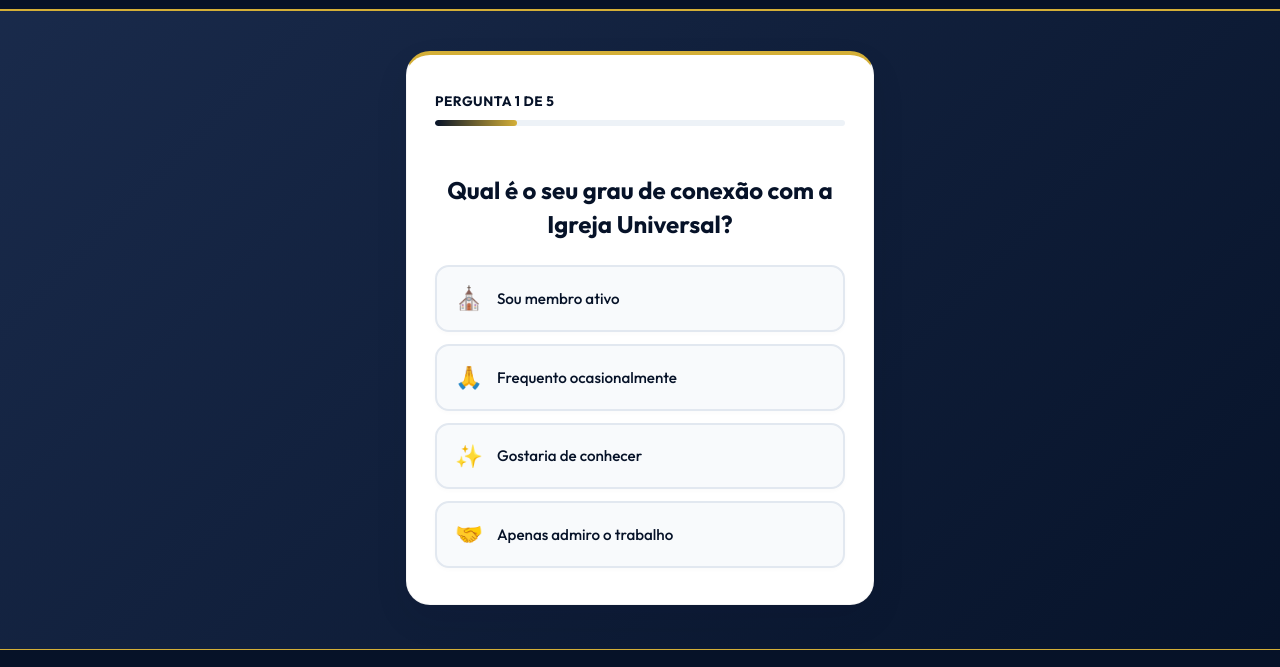
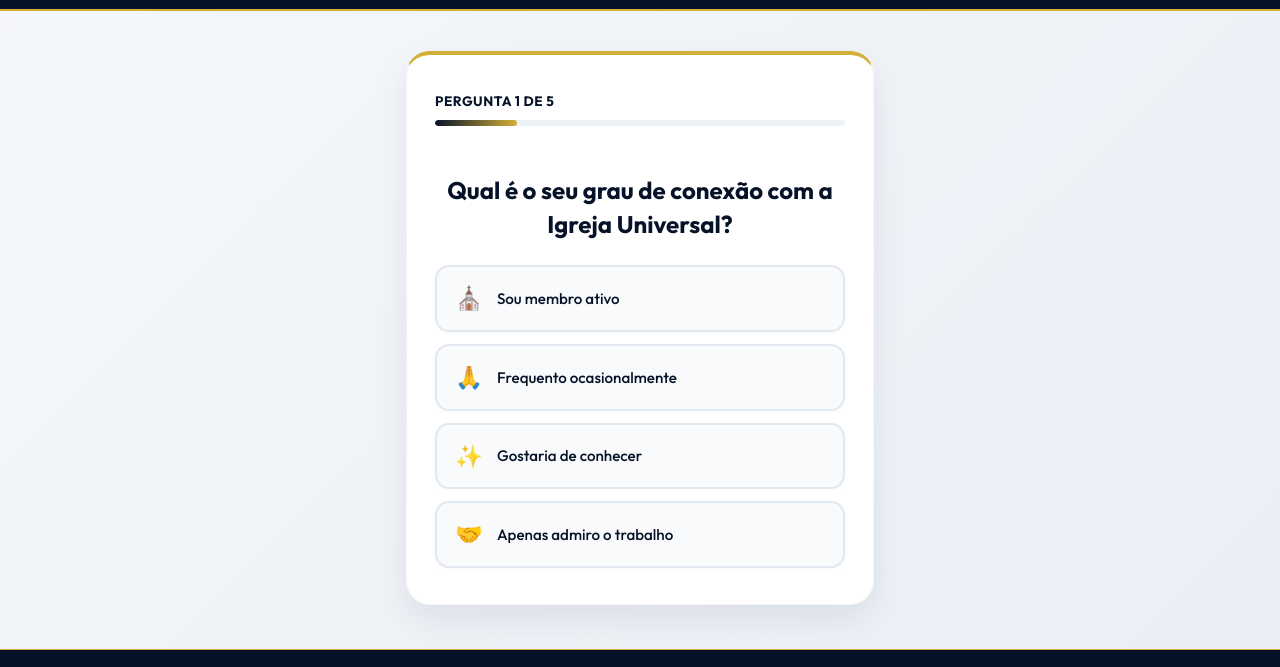
Before and after one commit to talescarvalho2913-debug/universal, a website: page public/quiz.html in a window 1280 px wide. Shown: the part 55-722 px from the top of the page. Drawn offline with Linux system fonts and the light colour scheme; no server answers.

Commit message:
style: revert quiz background to light gray as requested

```diff
--- a/public/quiz.html
+++ b/public/quiz.html
@@ -18,7 +18,7 @@
     <style>
         /* Estilos Premium para a Página do Quiz de Fé */
         body {
-            background: linear-gradient(135deg, #1A2B4C 0%, #061228 100%);
+            background: linear-gradient(135deg, #f5f7fb 0%, #e9eff5 100%);
             font-family: 'Outfit', sans-serif;
             color: #2c3e50;
             min-height: 100vh;
```
